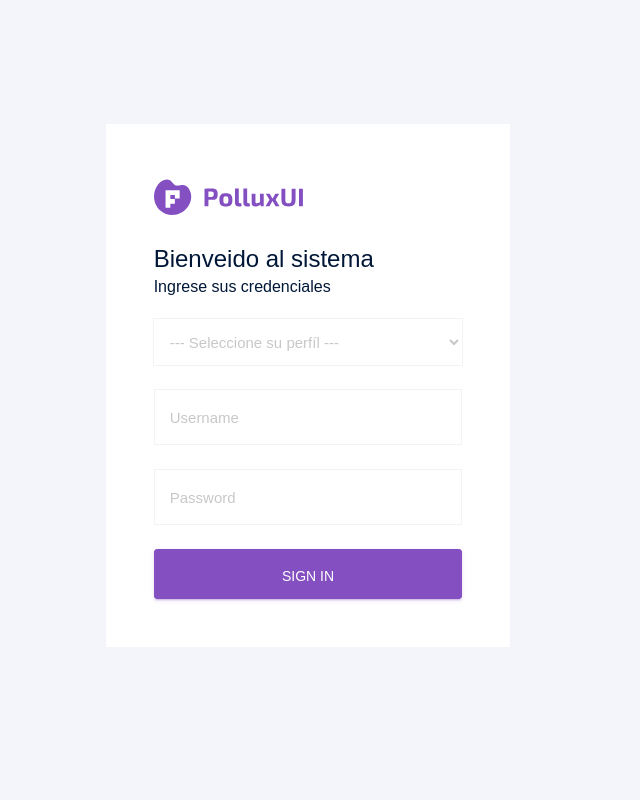
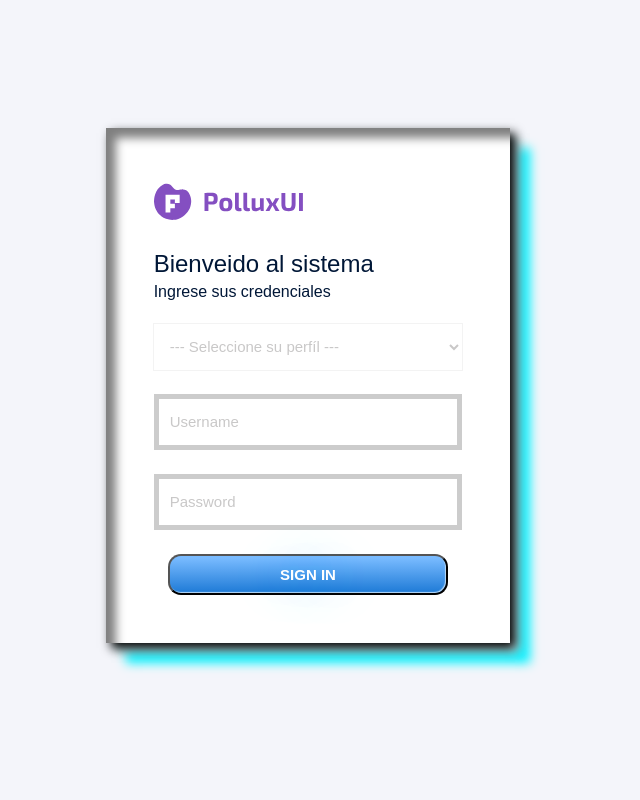
Before and after one commit to AdrianCadillo/Curso_Php_MySQL_permission, a PHP site: template resources/views/Auth/Login_View.php in a window 1280 px wide. Shown: the whole page, without its empty margins (332-972 px from the left). Run offline with PHP 8.4, Linux system fonts and the light colour scheme; the template is opened without the code that fills it, so the values that code supplies are empty; some libraries are stand-ins or nearby versions; some web fonts are replaced.

Commit message:
AVANCE CLASE 11-2

```diff
--- a/App/Http/Controllers/LoginController.php
+++ b/App/Http/Controllers/LoginController.php
@@ -23,7 +23,9 @@ private string $redirectPageAdmin = "/usuario";
 public function __construct()
 {
 
-    session_start();
+   session_start();
+
+
 
     $this->Username = $_POST['email']??'';
 
@@ -120,4 +122,6 @@ protected function getProfile()
 
 
 
+
+
 }
--- a/App/Http/Controllers/UsuarioController.php
+++ b/App/Http/Controllers/UsuarioController.php
@@ -31,7 +31,7 @@ class UsuarioController extends BaseController{
     public function __construct()
     {
 
-        session_start();
+         session_start();
 
         $this->Foto = $_FILES['foto'] ?? '';
 
--- a/App/lib/Authenticate.php
+++ b/App/lib/Authenticate.php
@@ -24,4 +24,6 @@ public static function Guest($redirect)
 }
 
 
+
+
 }
--- a/App/lib/BaseController.php
+++ b/App/lib/BaseController.php
@@ -9,6 +9,7 @@ class BaseController extends View{
 METODO PARA REDIRECCIONAR PÁGINAS
 */
 private string $redirectLogin = "/login";
+
 
 public static function Redirect($ruta_)
 {
@@ -35,6 +36,7 @@ public function getRolesUsuario($id_user){
  return OrmImpl::getBayId($Query,$id_user);
 }
 
+/// metodo para redireccionar a una página
 public function getRedirectLogin()
 {
     return $this->redirectLogin;
@@ -43,5 +45,8 @@ public function getRedirectLogin()
 
 
 
+
+
+
 }
 ?>
--- /dev/null
+++ b/public/libs/css/mi_stilo.css
@@ -0,0 +1,34 @@
+.btn-lg-primary {
+	box-shadow:inset -1px -1px 1px 0px #bbdaf7;
+	background:linear-gradient(to bottom, #79bbff 5%, #1e7ad6 100%);
+	background-color:#79bbff;
+	border-radius:13px;
+	display:inline-block;
+	cursor:pointer;
+	color:#ffffff;
+	font-family:Arial;
+	font-size:15px;
+	font-weight:bold;
+	padding:10px 110px;
+	text-decoration:none;
+	text-shadow:0px 0px 50px #1782ed;
+}
+.btn-lg-primary:hover {
+	background:linear-gradient(to bottom, #1e7ad6 5%, #79bbff 100%);
+	background-color:#1e7ad6;
+}
+.btn-lg-primary:active {
+	position:relative;
+	top:1px;
+}
+
+.input_ { border-color:#cccccc; border-style:solid; padding:11px; font-size:23px; border-radius:23px; border-width:5px; text-shadow:-33px 38px 30px rgba(42,42,42,.100);  }
+.input_:focus { outline:none; }
+
+.card_{
+	box-shadow:
+    5px 5px 10px black,
+    10px 10px 10px rgb(184, 206, 210),
+    20px 20px 10px rgb(0, 242, 255),
+    10px 10px 10px rgb(0,0,0, 0.5) inset;
+}
--- a/resources/views/Auth/Login_View.php
+++ b/resources/views/Auth/Login_View.php
@@ -16,16 +16,19 @@
   <link rel="stylesheet" href="<?php echo URL; ?>public/libs/css/vertical-layout-light/style.css">
   <!-- endinject -->
   <link rel="shortcut icon" href="<?php echo URL; ?>public/libs/images/favicon.png" />
+
+  <link rel="stylesheet" href="<?php echo URL; ?>public/libs/css/mi_stilo.css">
+
 </head>
 
 <body>
   <div class="container-scroller">
-    <div class="container-fluid page-body-wrapper full-page-wrapper">
-      <div class="content-wrapper d-flex align-items-center auth px-0">
+    <div class="container-fluid page-body-wrapper full-page-wrapper ">
+      <div class="content-wrapper d-flex align-items-center auth px-0 ">
         <div class="row w-100 mx-0">
-          <div class="col-lg-4 mx-auto">
-            <div class="auth-form-light text-left py-5 px-4 px-sm-5">
-              <div class="brand-logo">
+          <div class="col-xl-4 col-lg-5 mx-auto">
+            <div class="auth-form-light text-left py-5 px-4 px-sm-5 card_">
+              <div class="brand-logo ">
                 <img src="<?php echo URL; ?>public/libs/images/logo-dark.svg" alt="logo">
               </div>
               <h4>Bienveido al sistema</h4>
@@ -33,7 +36,7 @@
               <form class="pt-3" action="/login/login"method="POST">
 
                <div class="form-group">
-                  <select name="rol" id="rol" class="form-control">
+                  <select name="rol" id="rol" class="form-control" autofocus autocomplete="rol" required>
                    <option disabled selected> --- Seleccione su perfíl --- </option>
                    <?php if(isset($this->Roles)): ?>
                      <?php foreach($this->Roles as $role): ?>
@@ -44,15 +47,15 @@
                 </div>
 
                 <div class="form-group">
-                  <input type="email" class="form-control form-control-lg" id="exampleInputEmail1" placeholder="Username"
-                  name="email">
+                  <input type="email" class="form-control form-control-lg input_" id="exampleInputEmail1" placeholder="Username"
+                  name="email" required autocomplete="email">
                 </div>
                 <div class="form-group">
-                  <input type="password" class="form-control form-control-lg" id="exampleInputPassword1" placeholder="Password"
-                  name="password">
+                  <input type="password" class="form-control form-control-lg input_ " id="exampleInputPassword1" placeholder="Password"
+                  name="password" required autocomplete="email">
                 </div>
-                <div class="mt-3">
-                  <button class="btn btn-block btn-primary btn-lg font-weight-medium auth-form-btn"  >SIGN IN</button>
+                <div class="mt-3 text-center">
+                  <button class="btn-lg-primary"  >SIGN IN</button>
                 </div>
               </form>
 
```
